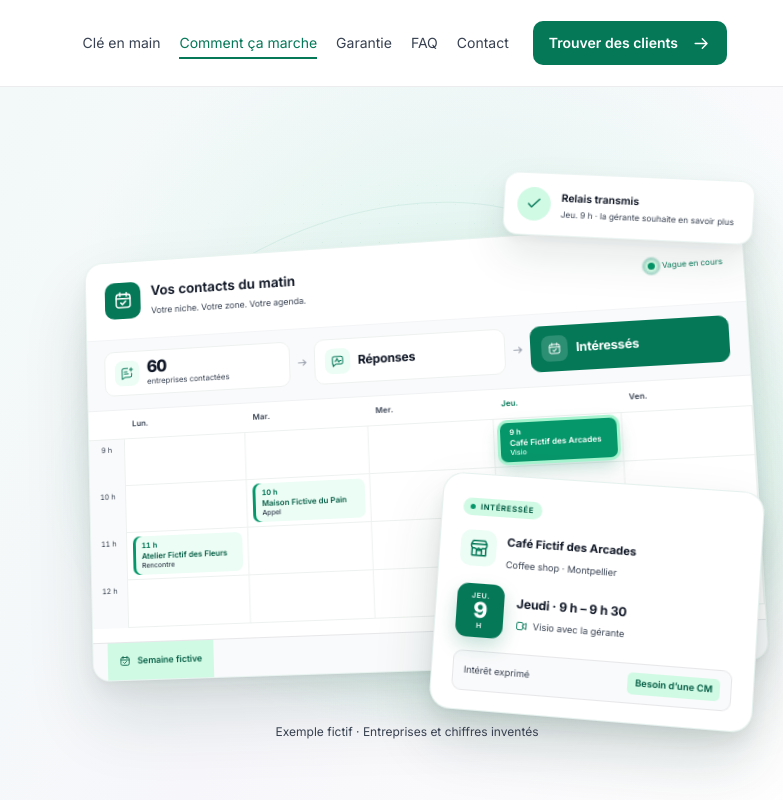
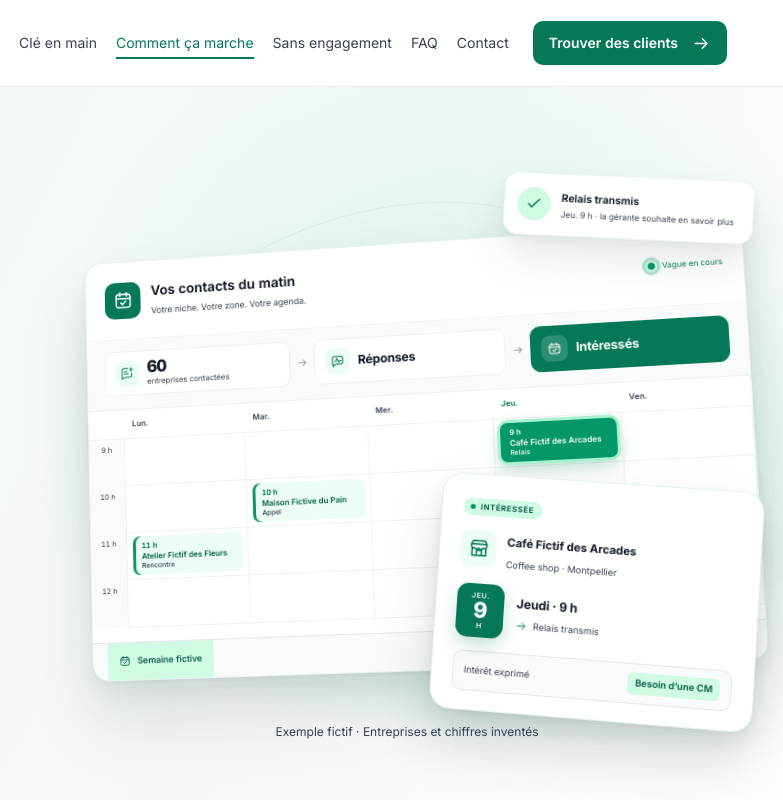
Before and after one commit to sebastienkothe/leadoly-site, a plain HTML site: page index.html in a window 1280 px wide. Shown: the top 800 px of the page, 497-1280 px from the left. Drawn offline with Linux system fonts and the light colour scheme.

Commit message:
Menu : « Garantie » devient « Sans engagement » ; maquette de l'accueil : relais transmis au lieu d'un rendez-vous en visio (textes seuls)

```diff
--- a/index.html
+++ b/index.html
@@ -197,11 +197,11 @@
   <header class="site-header">
     <div class="header-inner container">
       <a class="brand" href="#accueil" aria-label="Leadoly, accueil"><span class="brand-dot" aria-hidden="true"></span><span>Lead<span class="brand-accent">oly</span></span></a>
-      <nav class="desktop-nav" aria-label="Navigation principale"><a href="#premium">Clé en main</a><a href="#premium-how-title">Comment ça marche</a><a href="#premium-guarantee-title">Garantie</a><a href="#faq">FAQ</a><a href="#contact-premium">Contact</a></nav>
+      <nav class="desktop-nav" aria-label="Navigation principale"><a href="#premium">Clé en main</a><a href="#premium-how-title">Comment ça marche</a><a href="#premium-guarantee-title">Sans engagement</a><a href="#faq">FAQ</a><a href="#contact-premium">Contact</a></nav>
       <a class="button button-small header-cta" href="#contact-premium">Trouver des clients<svg class="icon" aria-hidden="true"><use href="#i-arrow"/></svg></a>
       <button class="menu-toggle" type="button" aria-label="Ouvrir le menu" aria-controls="mobile-menu" aria-expanded="false" hidden><span></span><span></span></button>
     </div>
-    <nav class="mobile-menu container" id="mobile-menu" aria-label="Navigation mobile"><a href="#premium">Prospection clé en main<svg class="icon" aria-hidden="true"><use href="#i-arrow"/></svg></a><a href="#premium-how-title">Comment ça marche<svg class="icon" aria-hidden="true"><use href="#i-arrow"/></svg></a><a href="#premium-guarantee-title">Garantie<svg class="icon" aria-hidden="true"><use href="#i-arrow"/></svg></a><a href="#faq">FAQ<svg class="icon" aria-hidden="true"><use href="#i-arrow"/></svg></a><a href="#contact-premium">Contact<svg class="icon" aria-hidden="true"><use href="#i-arrow"/></svg></a><a class="button" href="#contact-premium">Trouver des clients</a></nav>
+    <nav class="mobile-menu container" id="mobile-menu" aria-label="Navigation mobile"><a href="#premium">Prospection clé en main<svg class="icon" aria-hidden="true"><use href="#i-arrow"/></svg></a><a href="#premium-how-title">Comment ça marche<svg class="icon" aria-hidden="true"><use href="#i-arrow"/></svg></a><a href="#premium-guarantee-title">Sans engagement<svg class="icon" aria-hidden="true"><use href="#i-arrow"/></svg></a><a href="#faq">FAQ<svg class="icon" aria-hidden="true"><use href="#i-arrow"/></svg></a><a href="#contact-premium">Contact<svg class="icon" aria-hidden="true"><use href="#i-arrow"/></svg></a><a class="button" href="#contact-premium">Trouver des clients</a></nav>
   </header>
   <main id="contenu" tabindex="-1">
     <section class="hero" id="accueil" aria-labelledby="hero-title">
@@ -234,18 +234,18 @@
                   <div class="rdv-hours"><span>9 h</span><span>10 h</span><span>11 h</span><span>12 h</span></div>
                   <div class="rdv-grid">
                     <span class="rdv-event ev-1"><b>10 h</b>Maison Fictive du Pain<small>Appel</small></span>
-                    <span class="rdv-event ev-2"><b>9 h</b>Café Fictif des Arcades<small>Visio</small></span>
+                    <span class="rdv-event ev-2"><b>9 h</b>Café Fictif des Arcades<small>Relais</small></span>
                     <span class="rdv-event ev-3"><b>11 h</b>Atelier Fictif des Fleurs<small>Rencontre</small></span>
                   </div>
                 </div>
               </div>
-              <div class="sheet-bottom"><span class="sheet-tab"><svg class="icon"><use href="#i-calendar"/></svg>Semaine fictive</span><span class="sheet-bottom-note">Vous présentez votre offre, vous signez</span></div>
+              <div class="sheet-bottom"><span class="sheet-tab"><svg class="icon"><use href="#i-calendar"/></svg>Semaine fictive</span><span class="sheet-bottom-note">Vous reprenez la main</span></div>
             </div>
             <div class="floating-found"><span class="found-check"><svg class="icon"><use href="#i-check"/></svg></span><span><b>Relais transmis</b><small>Jeu. 9 h · la gérante souhaite en savoir plus</small></span></div>
             <div class="hero-prospect-card rdv-card">
               <span class="mini-card-label rdv-label"><span class="rdv-label-dot"></span>INTÉRESSÉE</span>
               <div class="mini-card-top"><span class="store-avatar"><svg class="icon"><use href="#i-store"/></svg></span><div><b>Café Fictif des Arcades</b><span>Coffee shop · Montpellier</span></div></div>
-              <div class="rdv-when"><div class="rdv-date"><small>JEU.</small><b>9</b><small>H</small></div><div class="rdv-when-text"><b>Jeudi · 9 h – 9 h 30</b><span><svg class="icon"><use href="#i-video"/></svg>Visio avec la gérante</span></div></div>
+              <div class="rdv-when"><div class="rdv-date"><small>JEU.</small><b>9</b><small>H</small></div><div class="rdv-when-text"><b>Jeudi · 9 h</b><span><svg class="icon"><use href="#i-arrow"/></svg>Relais transmis</span></div></div>
               <div class="rdv-need"><span>Intérêt exprimé</span><b>Besoin d’une CM</b></div>
                           </div>
           </div>
```
Also changed, not shown: trouver-des-clients-freelance-coach/index.html (+2 -2 lines).
